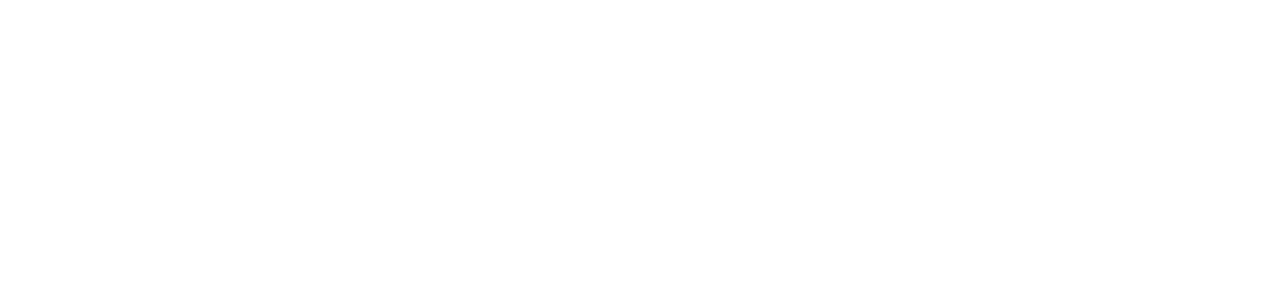
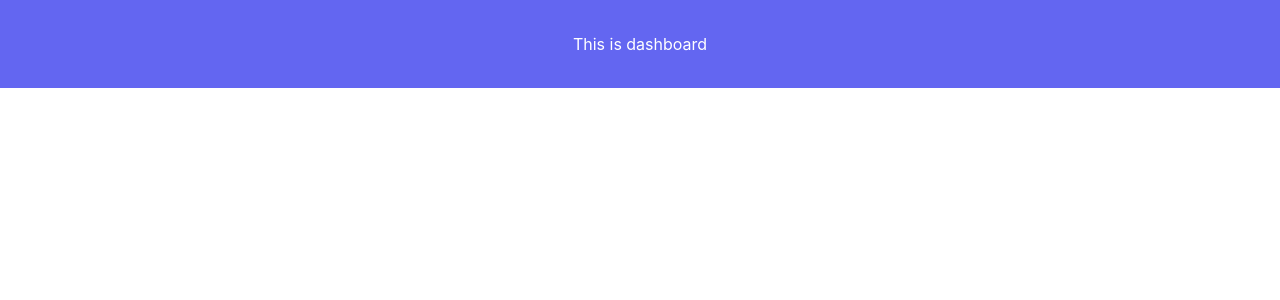
Before and after one commit to ajkacca457/Github_Stats, a React (Create React App) app: page / in a window 1280 px wide. Before the commit this address had no page. Shown: the top 300 px of the page. Built offline with nearby package versions, Linux system fonts and the light colour scheme.

Commit message:
update tailwind for project

```diff
--- a/package.json
+++ b/package.json
@@ -35,5 +35,10 @@
       "last 1 firefox version",
       "last 1 safari version"
     ]
+  },
+  "devDependencies": {
+    "autoprefixer": "^10.4.12",
+    "postcss": "^8.4.18",
+    "tailwindcss": "^3.1.8"
   }
 }
--- /dev/null
+++ b/postcss.config.js
@@ -0,0 +1,6 @@
+module.exports = {
+  plugins: {
+    tailwindcss: {},
+    autoprefixer: {},
+  },
+}
--- /dev/null
+++ b/src/Pages/Dashboard.js
@@ -0,0 +1,9 @@
+import React from 'react'
+
+const Dashboard = () => {
+  return (
+    <div className='bg-indigo-500 text-white py-8'>This is dashboard</div>
+  )
+}
+
+export default Dashboard;
--- /dev/null
+++ b/src/Pages/Error.js
@@ -0,0 +1,9 @@
+import React from 'react'
+
+const Error = () => {
+  return (
+    <div className='bg-red-500 text-white py-8'>This is Error</div>
+  )
+}
+
+export default Error
--- /dev/null
+++ b/src/Pages/Login.js
@@ -0,0 +1,9 @@
+import React from 'react'
+
+const Login = () => {
+  return (
+    <div className='bg-blue-500 text-white py-8'>This is Login</div>
+  )
+}
+
+export default Login
--- a/src/Routes/Routes.js
+++ b/src/Routes/Routes.js
@@ -1,12 +1,16 @@
 import React from 'react';
 import { Routes,Route } from 'react-router-dom';
+import Dashboard from '../Pages/Dashboard';
+import Login from '../Pages/Login';
+import Error from '../Pages/Error';
 
 const AppRoutes = () => {
   return (
     <>
         <Routes>
-            <Route path='/dashboard' element={<div>Home</div>}/>
-            <Route path='/login' element={<div>Login</div>}/>
+            <Route path='/' element={<Dashboard/>}/>
+            <Route path='/login' element={<Login/>}/>
+            <Route path='/*' element={<Error/>}/>
         </Routes>
     </>
   )
--- a/src/index.css
+++ b/src/index.css
@@ -1,3 +1,7 @@
+@tailwind base;
+@tailwind components;
+@tailwind utilities;
+
 body {
   margin: 0;
   font-family: -apple-system, BlinkMacSystemFont, 'Segoe UI', 'Roboto', 'Oxygen',
--- /dev/null
+++ b/tailwind.config.js
@@ -0,0 +1,10 @@
+/** @type {import('tailwindcss').Config} */
+module.exports = {
+  content: [
+    "./src/**/*.{js,jsx,ts,tsx}"
+  ],
+  theme: {
+    extend: {},
+  },
+  plugins: [],
+}
```
Also changed, not shown: 1 other file (tests, documents, lock files or other folders).
